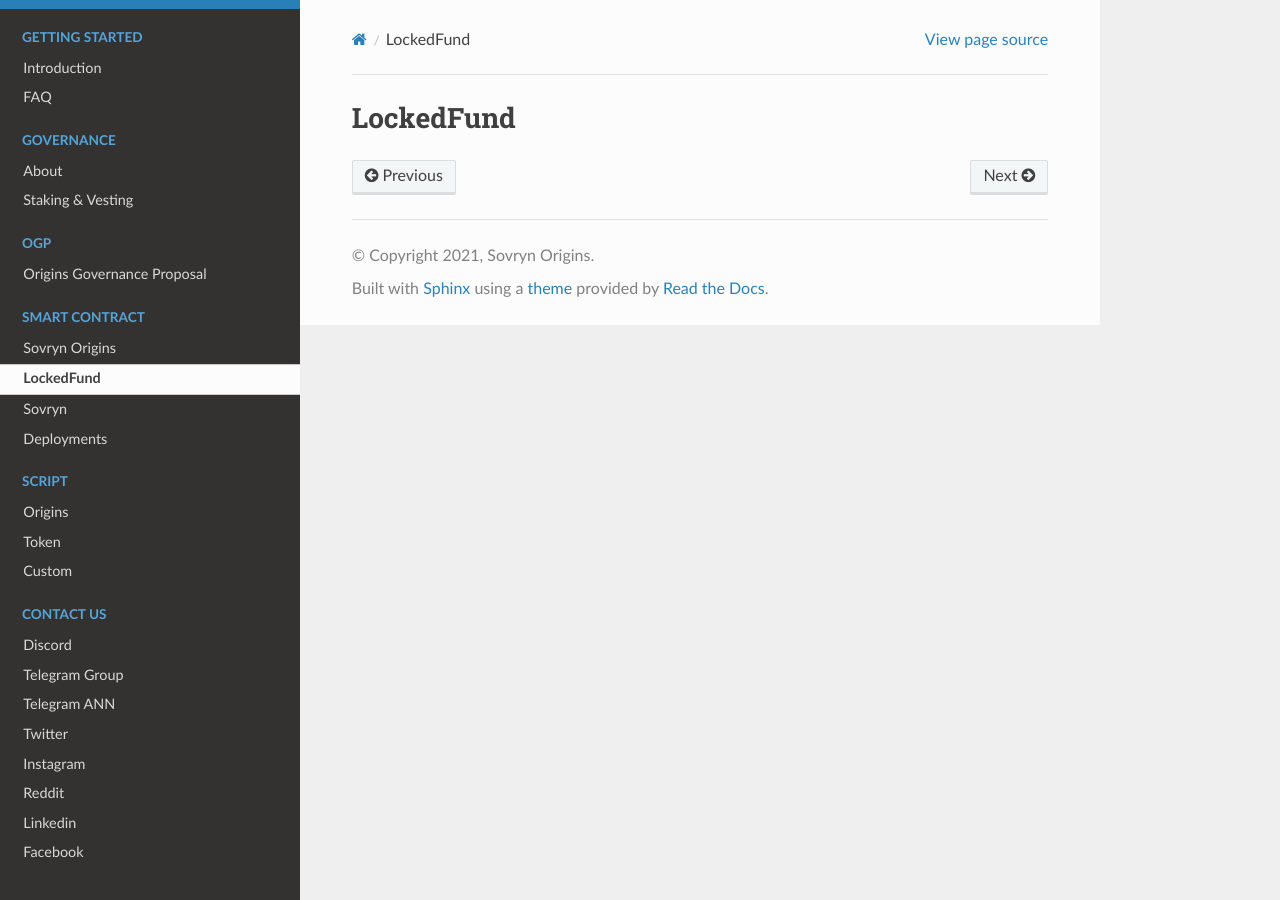
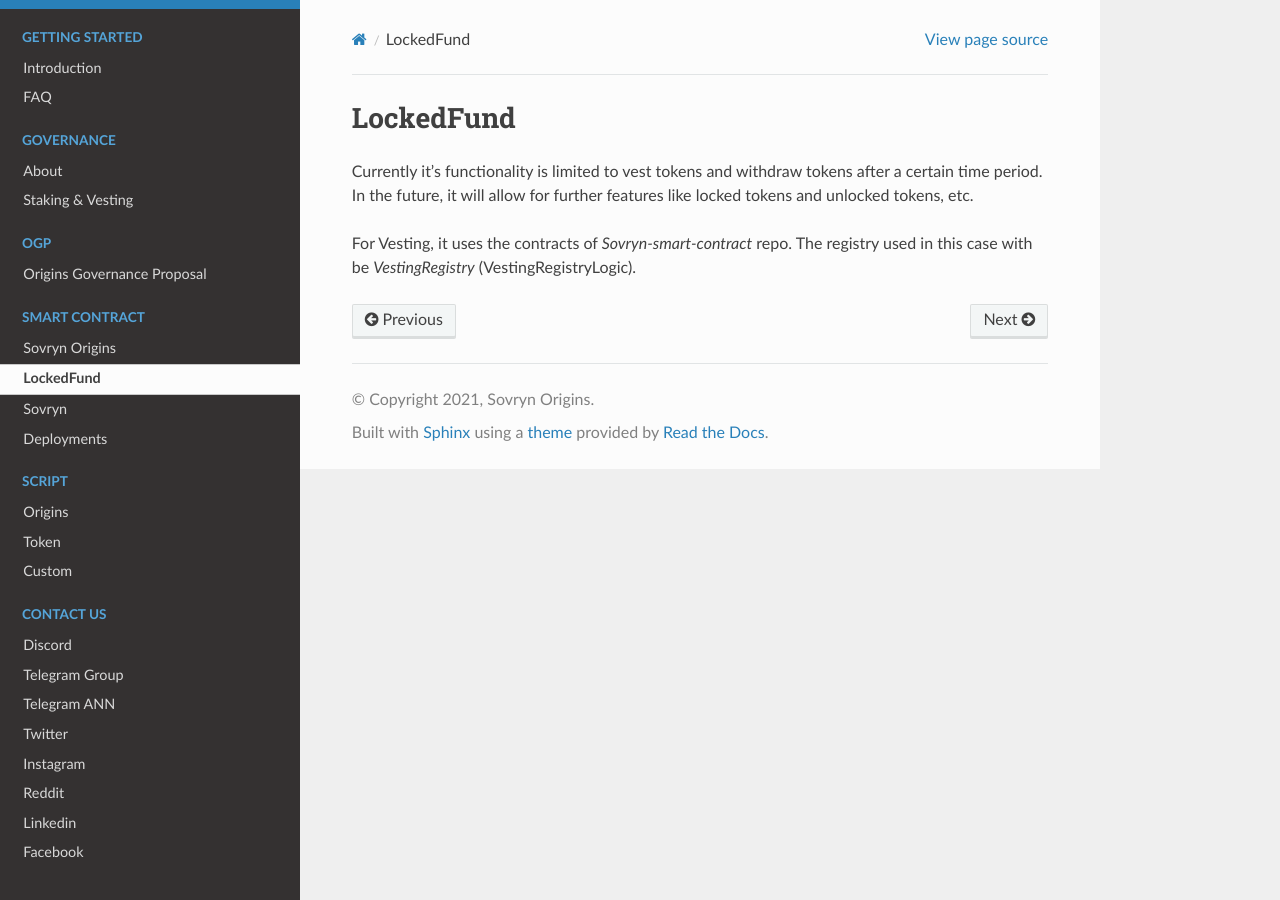
Before and after one commit to Sovryn-Origins/docs, a Sphinx documentation site: the page built from docs/smartContract/lockedFund.rst, in a window 1280 px wide. Built offline with Sphinx 7.4.7 and the Read the Docs theme 2.0.0, drawn with Linux system fonts in a browser that asks for light colours.

Commit message:
LockedFund Content Added

```diff
--- a/docs/smartContract/lockedFund.rst
+++ b/docs/smartContract/lockedFund.rst
@@ -1,2 +1,6 @@
 LockedFund
 ++++++++++
+
+Currently it's functionality is limited to vest tokens and withdraw tokens after a certain time period. In the future, it will allow for further features like locked tokens and unlocked tokens, etc.
+
+For Vesting, it uses the contracts of `Sovryn-smart-contract` repo. The registry used in this case with be `VestingRegistry` (VestingRegistryLogic).
```
